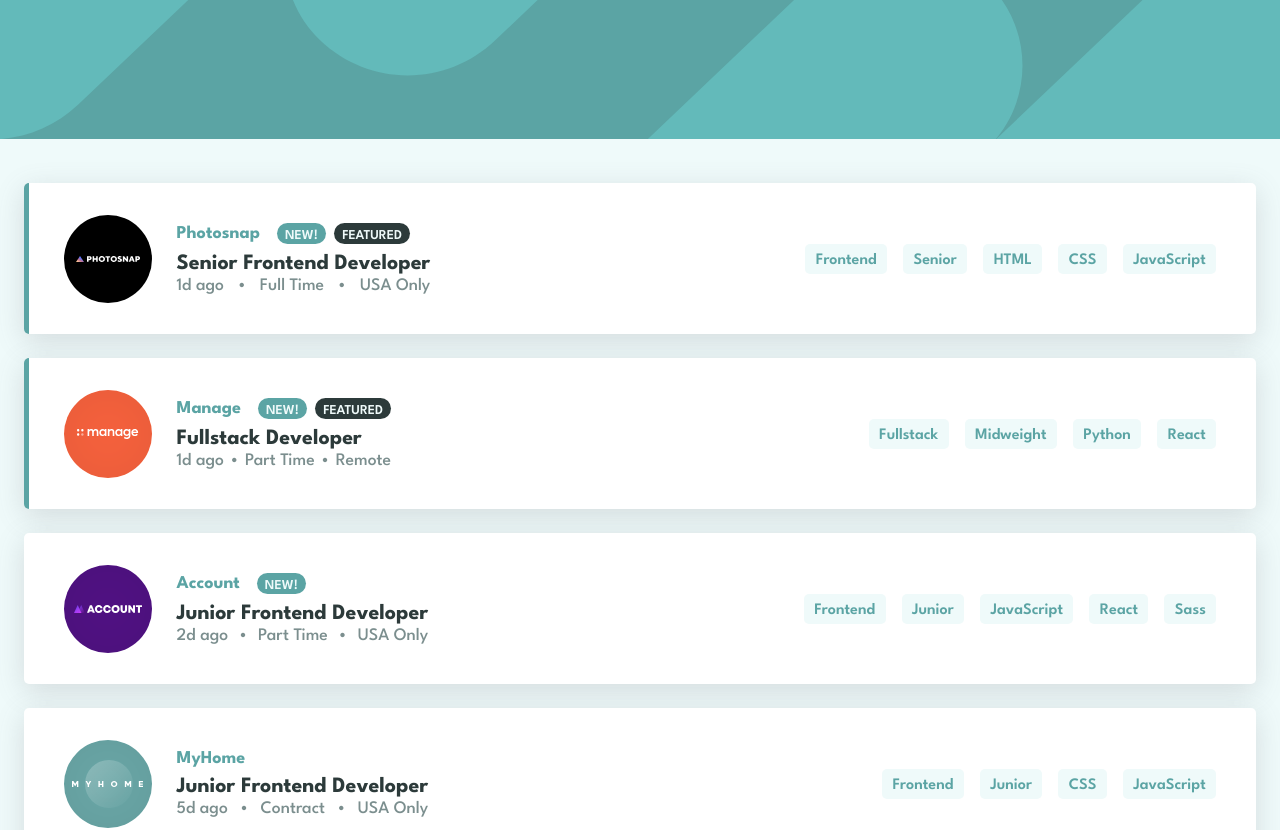
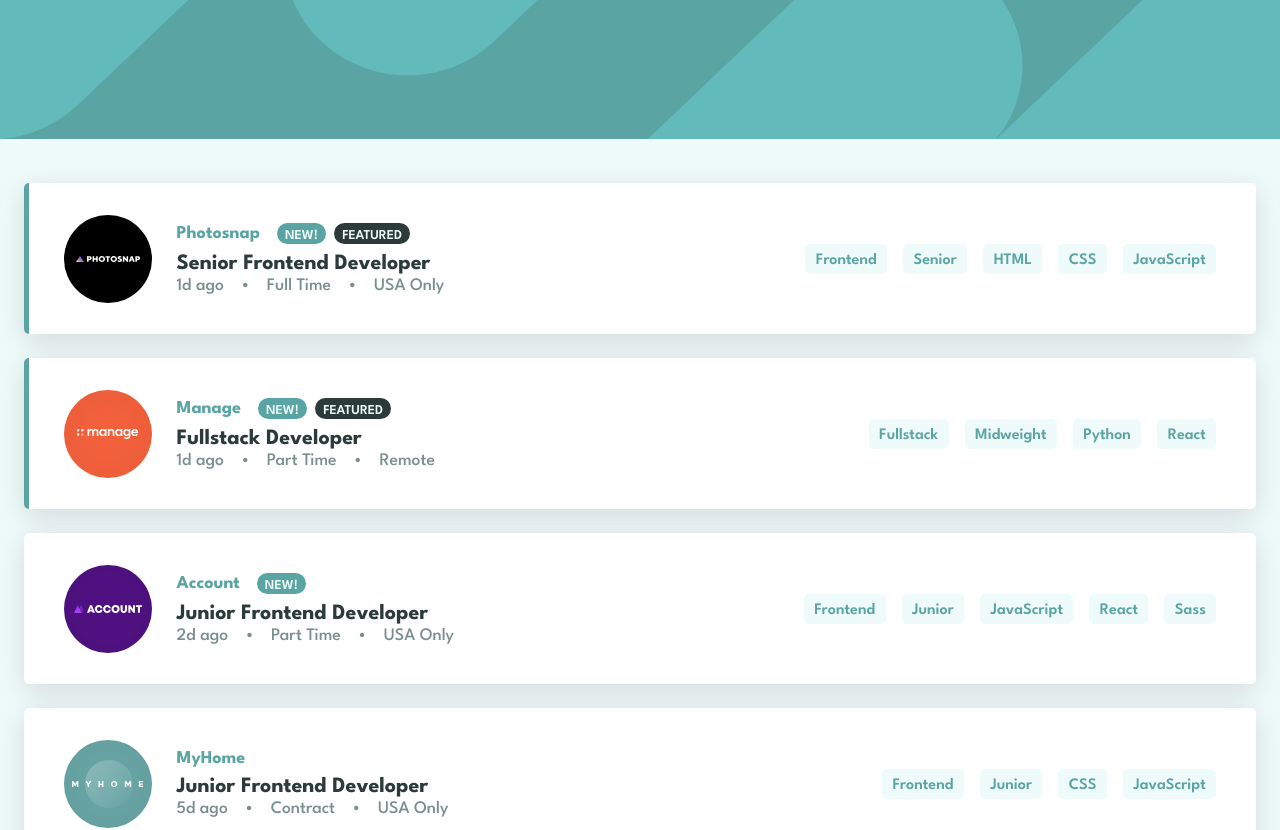
Before and after one commit to ihccenen/static-job-listings, a Next.js app: page / in a window 1280 px wide. Shown: the top 830 px of the page. Built offline with nearby package versions, Linux system fonts and the light colour scheme.

Commit message:
Added gap

```diff
--- a/app/components/Job.module.css
+++ b/app/components/Job.module.css
@@ -177,9 +177,8 @@
   }
 
   .info {
-    justify-content: space-between;
     font-size: 1.1rem;
-    gap: 0;
+    gap: 1.05rem;
     margin-top: 0;
   }
 
```
